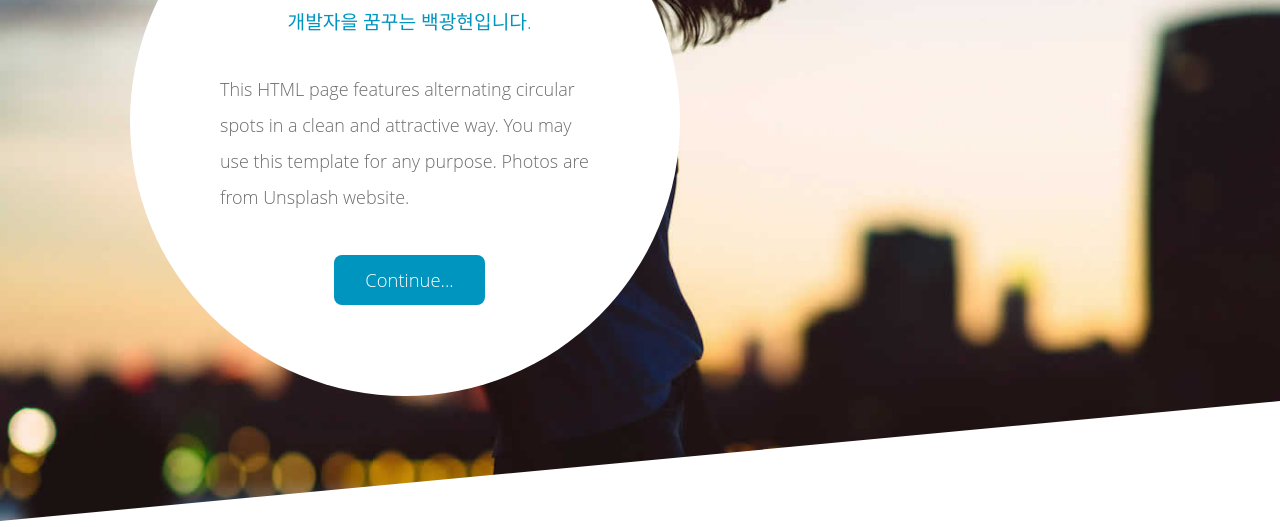
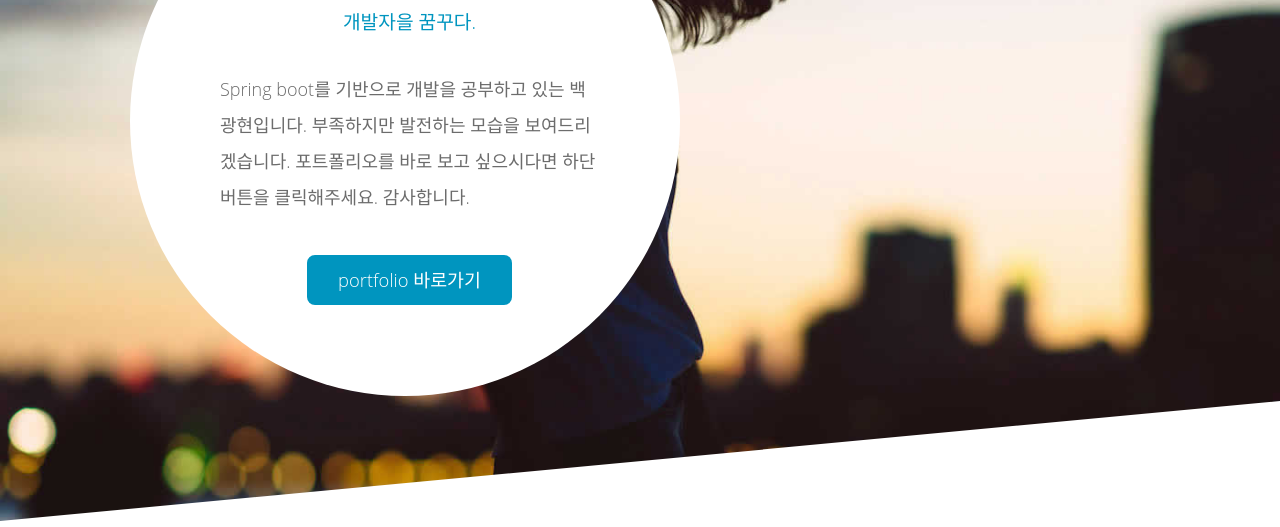
Before and after one commit to baekgwang/baekgwang.github.io, a plain HTML site: page index.html in a window 1280 px wide. Shown: the part 229-756 px from the top of the page. Drawn offline with Linux system fonts and the light colour scheme.

Commit message:
Update index.html

```diff
--- a/index.html
+++ b/index.html
@@ -26,11 +26,11 @@
                         <div class="tm-bg-circle-white tm-flex-center-v">
                             <header class="text-center">
                                 <h1 class="tm-site-title">새로운 시작</h1>
-                                <p class="tm-site-subtitle">개발자을 꿈꾸는 백광현입니다.</p>
+                                <p class="tm-site-subtitle">개발자을 꿈꾸다.</p>
                             </header>
-                            <p>This HTML page features alternating circular spots in a clean and attractive way. You may use this template for any purpose. Photos are from Unsplash website.</p>
+                            <p>Spring boot를 기반으로 개발을 공부하고 있는 백광현입니다. 부족하지만 발전하는 모습을 보여드리겠습니다. 포트폴리오를 바로 보고 싶으시다면 하단 버튼을 클릭해주세요. 감사합니다.</p>
                             <p class="text-center mt-4 mb-0">
-                                <a data-scroll href="#tm-section-2" class="btn tm-btn-secondary">Continue...</a>
+                                <a data-scroll href="#tm-section-2" class="btn tm-btn-secondary">portfolio 바로가기</a>
                             </p>
 
                         </div>
```
